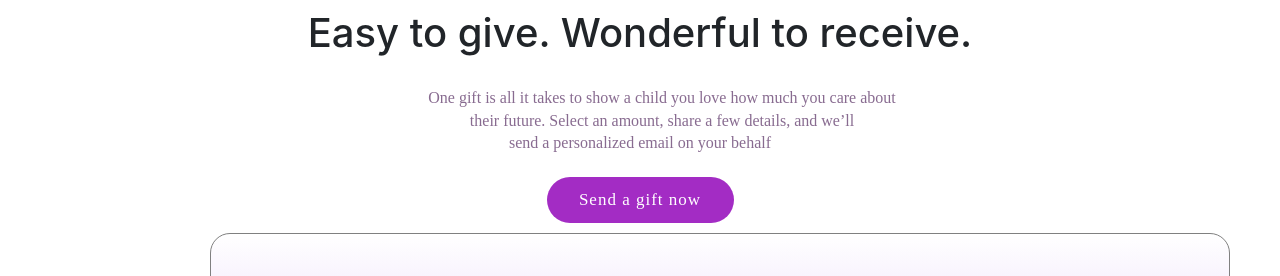
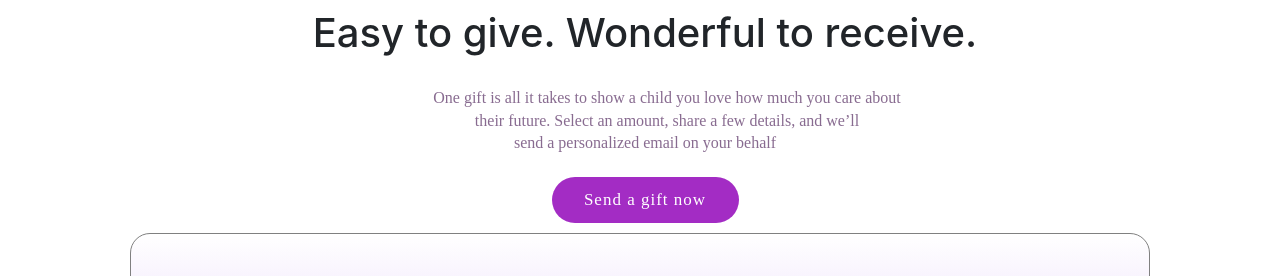
Before and after one commit to Trev-Marshall/Headspace, a Django app: page /trustfundbaby/sendgift/ in a window 1280 px wide; the page is wider, and only the part inside the window is pictured. Shown: the part 403-679 px from the top of that part. Run offline with Django 3.2, Linux system fonts and the light colour scheme; some libraries are stand-ins or nearby versions.

Commit message:
updated sendgifts

```diff
--- a/django_projects/startup/trustfundbaby/templates/sendgift.html
+++ b/django_projects/startup/trustfundbaby/templates/sendgift.html
@@ -6,25 +6,25 @@
     </head>
     <div class="container" style="align-items: center; left: auto;
     right: auto; display: block;">
-      <div class="text-center">
+      <div class="text-center" style="margin-left: 10px;">
         <img class="rounded" alt src="https://d1muf25xaso8hp.cloudfront.net/https%3A%2F%2Fs3.amazonaws.com%2Fappforest_uf%2Ff1619302176384x421296526534331600%2FMarketing%2520Site.png?w=192&h=206&auto=compress&fit=crop&dpr=1" style="display: inline-block;
         margin-left: auto;
         margin-right: auto;">
       </div>
 
-      <div class="text-center">
+      <div class="text-center" style="margin-left: 10px;">
         <h1 class="rounded" style="display: block;
         margin-left: auto;
         margin-right: auto;">Give the gift of TrustFundRegistry.</h1>
       </div>
 
-      <div class="text-center">
+      <div class="text-center" style="margin-left: 10px;">
         <h1 class="rounded" style="display: block;
         margin-left: auto;
         margin-right: auto;">Easy to give. Wonderful to receive.</h1>
       </div>
 
-      <div class="bubble-r-line">
+      <div class="bubble-r-line" style="margin-left: 10px;">
         <div class="bubble-r-box">
           <div class="bubble-element" style="white-space: pre-wrap; overflow: visible; padding-bottom: 0px; font-family: Barlow; font-size: 16px; color: rgba(53, 3, 66, 0.59); text-align: center; line-height: 1.4; border-radius: 0px;">
             One gift is all it takes to show a child you love how much you care about
@@ -32,7 +32,7 @@
           </div>
         </div>
       </div>
-      <div class="text-center">
+      <div class="text-center" style="margin-left: 10px;">
         <button style="position: relative; box-sizing: border-box; height: 46px; width: 187px; background: none rgb(163, 44, 196); border: none; text-align: center; font-family: Barlow; font-size: 17px; font-weight: 500; color: white; letter-spacing: 1px; line-height: 2.6; border-radius: 50px; margin-bottom: 10px;">
           Send a gift now
         </button>
@@ -40,7 +40,7 @@
     </div>
 
     <div class="rounded" style="display: block;">
-      <div class="text-center">
+      <div class="text-center" style="margin-right: 160px">
       <div class="container-fluid" style="position: relative; box-sizing: border-box; z-index: 46; height: 310px; width: 1020px; top: 0px; left: 80px; background: -webkit-linear-gradient(top, rgb(255, 255, 255) 0%, rgb(232, 215, 250) 50%, rgb(208, 174, 245) 100%); border-style: solid; border-width: 1px; border-color: rgb(128, 128, 128); border-radius: 20px;">
         <div class="bubble-r-line" style="margin-top: 0px; height: 329px;">
           <div class="bubble-r-box" style="height: 328px; left: 15px; width: 310px;">
@@ -125,7 +125,7 @@
     </div>
 
     <div class="container-fluid" style="background-color: rgba(231, 230, 230, 0.9); display: block; width: 100%; margin-top: 100px; text-align: center;">
-      <h1 style="position: relative; box-sizing: border-box; white-space: pre-wrap; overflow: visible; padding-bottom: 0px; font-family: Barlow; font-size: 22px; font-weight: 500; color: rgb(18, 18, 20); text-align: center; letter-spacing: 1px; line-height: 1.4; border-radius: 0px;">
+      <h1 style="position: relative; box-sizing: border-box; white-space: pre-wrap; overflow: visible; padding-bottom: 0px; font-family: Barlow; font-size: 22px; font-weight: 500; color: rgb(18, 18, 20); text-align: center; letter-spacing: 1px; line-height: 1.4; border-radius: 0px; margin-right: 50px;">
         Still have questions?
       </h1>
       <button style="background: -webkit-linear-gradient(top, rgb(255, 255, 255) 0%, rgb(232, 215, 250) 50%, rgb(208, 174, 245) 100%); border-style: solid; height: 40px; width: 250px; border-width: 1px; border-color: rgb(128, 128, 128); border-radius: 20px; cursor: pointer;"><a href="{% url 'faq' %}"><p style="text-align: center; font-family: Arial; font-size: 15px; color: rgb(79, 79, 79); margin-top: 7px; border-radius: 50px;">
@@ -161,8 +161,8 @@
 
       <hr class="new" style="width: 65%; display: flex; margin-left: 130px;" >
 
-      <div class="bubble-r-box" style="height: 300px; left: 245.174px; width: 939px;">
-        <div class="bubble-element Text" style="position: relative; box-sizing: border-box; height: 206px; width: 939px; white-space: pre-wrap; font-family: Barlow; font-size: 14px; color: rgb(59, 59, 59); line-height: 1.2; border-radius: 0px; margin-left: 220px;">
+      <div class="bubble-r-box" style="height: 300px; width: 939px;">
+        <div class="bubble-element Text" style="position: relative; box-sizing: border-box; font-family: Barlow; font-size: 14px; color: rgb(59, 59, 59); line-height: 1.2; border-radius: 0px; left: 220px;">
           <div>TrustFundRegistry is the tradename of TrustFundRegistry LLC, an SEC-registered investment adviser. Our internet-based investment advisory services are designed to assist clients in saving for college and are not intended to provide comprehensive tax advice or financial planning. Our services are available to U.S. residents only. This website shall not be considered a solicitation or offering for any service or product to any person in any jurisdiction where such solicitation or offer would be unlawful.
         <br>Investing in securities involves risks, and investing in 529 plans in particular involves certain tax considerations and related risks. Any investments you make in a 529 plan through TrustFundRegistry may lose value. Historical returns, expected returns, and probability projections are provided for informational and illustrative purposes, and may not reflect actual future performance. Our savings calculator and pricing comparison are hypothetical tools provided for illustrative purposes only and are based on important assumptions described here.
       </div></div></div>
```
